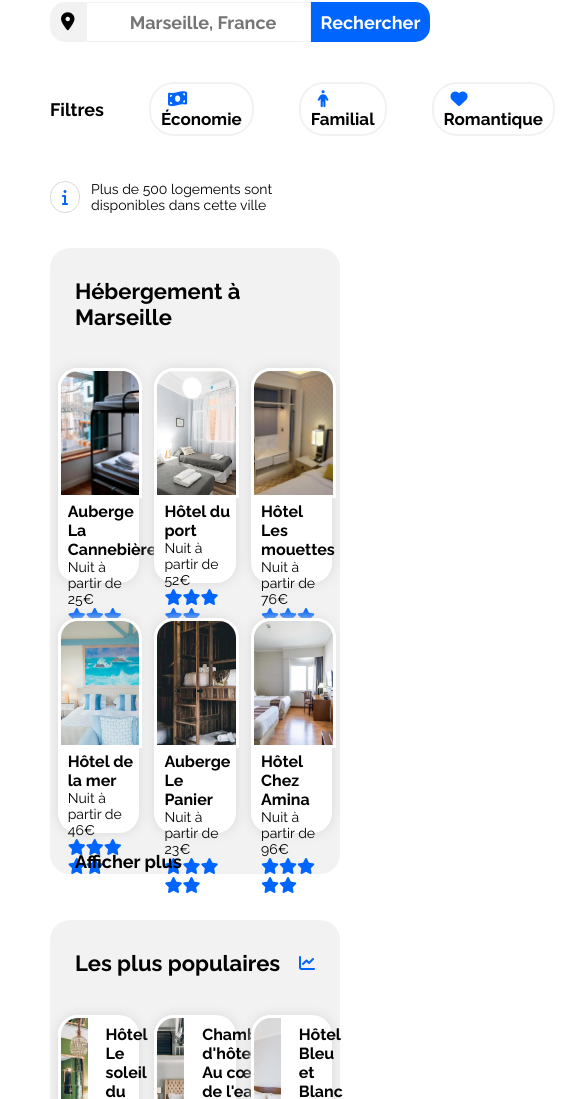
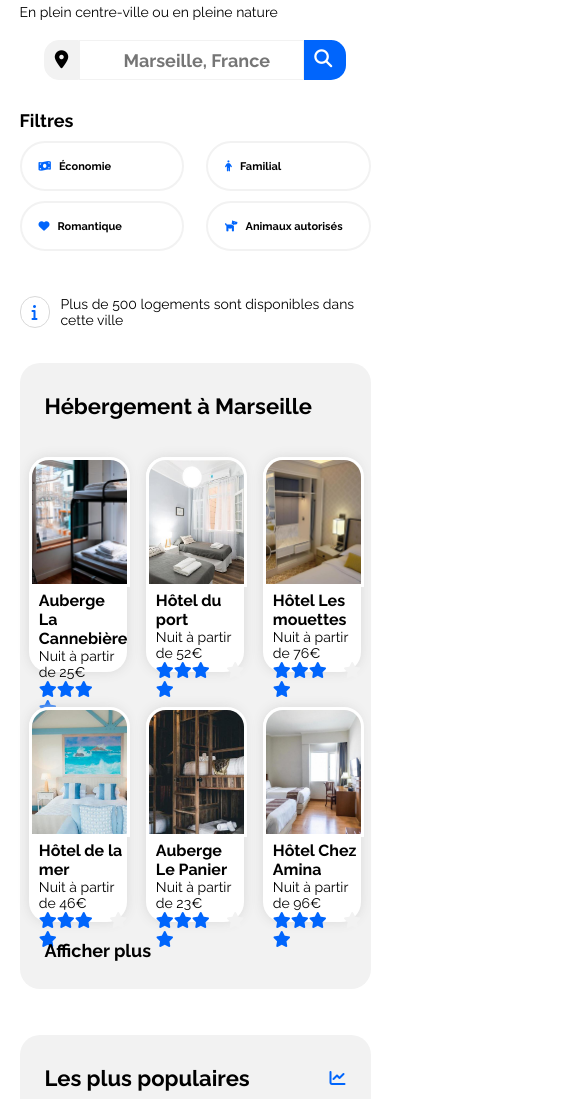
Before and after one commit to QuentinMouton/Booki, a plain HTML site: page index.html in a window 390 px wide. Shown: the part 181-1280 px from the top of the page, 585 px wide, since content can reach past the window. Drawn offline with Linux system fonts and the light colour scheme.

Commit message:
SeparrationCSS+modifTablette+Mobile

```diff
--- a/css/style.css
+++ b/css/style.css
@@ -6,7 +6,7 @@
     font-family: 'Raleway', sans-serif;
 }
 body{
-    margin: 0 50px 0 50px;
+    margin: 0 5% 0 5%;
 }
 a{
     color: black;
@@ -33,33 +33,39 @@ p{
 }
 /* HEADER */
 /* Menu de naviguation */
-nav {
+header {
     display: flex;
-    flex-direction: row;
-    align-items: center;
+    flex-direction: column;
     justify-content: space-between;
-    height: 70px;
 }
-nav img{
+header img{
     width: 61.09px;
     height: 19px;
 }
 .menu{
+    display: flex;
+    justify-content: space-between;
+    align-items: flex-end;
+    height: 40px;
     font-weight: 400;
     font-size: 16px;
 }
-nav a {
-    margin-left: 67px;
+nav {
+    display: flex;
+    justify-content: space-between;
+    align-items: flex-end;
+    width: 215px;
+    height: 100%;
 }
 nav a:hover{
-    padding-top: 24px;
-    font-weight: 500;
+    padding-top: 19px;
     color: #0065FC;
     border-top: 2px #0065FC solid;
+    font-weight: 500;
 }
 /* Texte */
 header h1{
-    margin-top: 20px;
+    margin-top: 30px;
 }
 header p{
     margin-top: 5px;
@@ -87,40 +93,60 @@ form{
     font-size: 18px;
     font-weight: 700;
 }
-#boutton_recherche{
+.boutton{
     padding-left: 10px;
-    padding-right: 10px;
-    border: none;
-    color: white;
-    font-size: 18px;
-    font-weight: 700;
+    padding-right: 14px;
     background-color: #0065FC;
     border-radius: 0 15px 15px 0;
 }
+#boutton_recherche{
+    border: none;
+    color: white;
+    padding-top: 10px;
+    background-color: #0065FC;
+    font-size: 18px;
+    font-weight: 700;
+}
+#loupe{
+    display: none;
+    border: none;
+    color: white;
+    padding-top: 10px;
+    background-color: #0065FC;
+    font-size: 18px;
+    font-weight: 700;
+}
+
 /* Filtres */
 .filtre {
     display: flex;
     flex-direction: row;
+    justify-content: flex-start;
     align-items: center;
     margin-top: 30px;
+}
+.filtre h2{
+    margin-right: 25px;
+}
+.boutton_filtre{
+    display: flex;
+    flex-direction: row;
+    justify-content: space-around;
+    width: 75%;
+}
+.filtre a{
+    padding: 5px 10px 5px 10px;
+    border: 2px #F2F2F2 solid;
+    border-radius: 25px;
+    font-weight: 700;
+    font-size: 17px;
 }
 .filtre a:hover {
     background-color: #DEEBFF;
 }
-.filtre a{
-    font-weight: 700;
-    font-size: 17px;
-}
 .filtre i {
     color: #0065FC;
     padding: 0 8px 0 7px;
-}
-.filtre_bouton{
-    font-size: 17px;
-    padding: 5px 10px 5px 10px;
-    margin-left: 45px;
-    border: 2px #F2F2F2 solid;
-    border-radius: 25px;
 }
 /* Information */
 .information{
@@ -181,11 +207,22 @@ section h1{
     object-fit: cover;
     border: 3px white solid;
 }
-.carte_heb i{
+.desc_heb{
+    display: flex;
+    flex-direction: column;
+    justify-content: space-between;
+    height: 70px;
+    padding: 0 0 0 10px;
+}
+.etoiles{
+    display: flex;
+    justify-content: flex-start;
+}
+.etoile_bleu{
     color: #0065FC;
 }
-.desc_heb{
-    padding-left: 10px;
+.etoile_grise{
+    color: #F2F2F2;
 }
 .affiche_plus{
     padding-left: 25px;
@@ -238,9 +275,6 @@ aside{
     justify-content: space-between;
     padding: 10px 0 10px 15px;
 }
-.carte_pop i{
-    color: #0065FC;
-}
 /* Article */
 article{
     width: 100%;
@@ -255,7 +289,7 @@ article h1{
     gap: 3%
 }
 .carte_acti{
-    height: 515px;
+    height: 520px;
     box-shadow: 0px 0px 12px #D9D9D9;
     border-radius: 20px;
 }
@@ -266,7 +300,7 @@ article h1{
     border-radius: 20px 20px 0 0;
 }
 .carte_acti h3{
-    padding: 10px 0 10px 15px
+    padding: 15px 0 18px 15px;
 }
 
 /* FOOTER */
@@ -289,35 +323,3 @@ footer{
 .legende p {
     line-height: 1.5em;
 }
-
-/* Media queries */
-/* Tablette */
-@media screen and (max-width: 992px) {
-    .heb_pop{
-        flex-direction: column;
-        height: 950px;
-    }
-    section{
-        width: 100%;
-        height: 626px;
-    }
-    aside{
-        width: 100%;
-        height: 278px;
-    }
-    .pop{
-        margin-bottom: 0;
-    }
-    .hotel_pop{
-        flex-direction: row;
-        justify-content: space-around;
-        width: 100%;
-    }
-    .carte_pop{
-        width: 28%;
-    }
-}
-/* Mobile */
-@media screen and (max-width: 768px) {
-
-}
--- /dev/null
+++ b/css/styleMobile.css
@@ -0,0 +1,71 @@
+/* Mobile */
+@media screen and (max-width: 768px) {
+    body{
+        margin: 0;
+    }
+    header{
+        flex-direction: column;
+    }
+    .menu{
+        flex-direction: column;
+        justify-content: space-between;
+        align-items: center;
+        width: 100%;
+        height: 85px;
+        padding-top: 25px;
+    }
+    .menu img{
+        padding-bottom: 30px;
+    }
+    nav{
+        align-items: flex-start;
+        width: 100%;
+    }
+    nav a{
+        width: 50%;
+        text-align: center;
+        padding-bottom: 11px;
+        border-bottom: 3px #F2F2F2 solid;
+    }
+    nav a:hover{
+        border-top: 0;
+        padding-top: 0;
+        padding-bottom: 11px;
+        border-bottom: 3px #0065FC solid;
+    }
+    header h1, header p{
+        margin: 3% 5% 0 5%;
+    }
+    main{
+        margin: 0 5% 0 5%;
+    }
+    form{
+        display: flex;
+        justify-content: center;
+    }
+    #boutton_recherche{
+        display: none;
+    }
+    #loupe{
+        display: block;
+    }
+    .filtre{
+        flex-direction: column;
+        align-items: flex-start;
+    }
+    .filtre h2{
+        margin-bottom: 10px;
+    }
+    .boutton_filtre{
+        flex-wrap: wrap;
+        justify-content: space-between;
+        height: 120px;
+    }
+    .filtre a{
+        display: flex;
+        align-items: center;
+        width: 40%;
+        height: 30%;
+        font-size: 11px;
+    }
+}
--- /dev/null
+++ b/css/styleTablette.css
@@ -0,0 +1,46 @@
+/* Media queries */
+@media screen and (max-width: 992px) {
+    .filtre{
+        justify-content: flex-start;
+
+    }
+    .filtre h2{
+        margin-right: 20px;
+    }
+    .boutton_filtre{
+        justify-content: space-between;
+        width: 100%;
+    }
+    .boutton_filtre div{
+        width: auto;
+    }
+    .heb_pop{
+        flex-direction: column;
+        height: 950px;
+    }
+    section{
+        width: 100%;
+        height: 626px;
+    }
+    aside{
+        width: 100%;
+        height: 278px;
+    }
+    .pop{
+        margin-bottom: 0;
+    }
+    .hotel_pop{
+        flex-direction: row;
+        justify-content: space-around;
+        width: 100%;
+    }
+    .carte_pop{
+        width: 28%;
+    }
+    .carte_acti{
+        height: 275px;
+    }
+    .carte_acti img{
+        height: 211px;
+    }
+}
--- a/index.html
+++ b/index.html
@@ -5,18 +5,21 @@
         <script src="https://kit.fontawesome.com/e058ce60e5.js" crossorigin="anonymous"></script>
         <link rel="preconnect" href="https://fonts.googleapis.com"><link rel="preconnect" href="https://fonts.gstatic.com" crossorigin><link href="https://fonts.googleapis.com/css2?family=Raleway:wght@400;700&display=swap" rel="stylesheet">
         <link href="CSS/style.css" rel="stylesheet" >
+        <link href="CSS/styleTablette.css" rel="stylesheet" >
+        <link href="CSS/styleMobile.css" rel="stylesheet" >
+        <meta name="viewport" content="width=device-width, initial-scale=1">
         <title>Booki</title>
     </head>
 
     <body>
         <header>
+            <div class="menu">
+                <img src="images/logo/Booki.png" alt="Logo Booki" class="booki">
                 <nav>
-                <img src="images/logo/Booki.png" alt="Logo Booki" class="booki">
-                <div class="menu">
                     <a href="#">Hébergement</a>
                     <a href="#">Activités</a>
+                </nav>
             </div>
-            </nav>
             <h1>Trouver votre hébergement pour des vacances de rêve</h1>
             <p>En plein centre-ville ou en pleine nature</p>
         </header>
@@ -25,14 +28,19 @@
             <form method="get" action="#">
                 <i class="fa-solid fa-location-dot" id="ico_recherche"></i>
                 <input type="text" name="recherche" placeholder="Marseille, France" id="champ_saisie">
+                <div class="boutton">
+                    <i class="fa-solid fa-magnifying-glass" id="loupe"></i>
                     <input type="submit" value="Rechercher" id="boutton_recherche" >
+                </div>
             </form>
             <div class="filtre">
                 <h2>Filtres</h2>
-                <a href="#" class="filtre_bouton"><i class="fa-solid fa-money-bill-wave"></i>Économie</a>
-                <a href="#" class="filtre_bouton"><i class="fa-solid fa-person"></i>Familial</a>
-                <a href="#" class="filtre_bouton"><i class="fa-solid fa-heart"></i>Romantique</a>
-                <a href="#" class="filtre_bouton"><i class="fa-solid fa-dog"></i>Animaux autorisés</a>
+                <div class="boutton_filtre">
+                    <a href="#"><i class="fa-solid fa-money-bill-wave"></i>Économie</a>
+                    <a href="#"><i class="fa-solid fa-person"></i>Familial</a>
+                    <a href="#"><i class="fa-solid fa-heart"></i>Romantique</a>
+                    <a href="#"><i class="fa-solid fa-dog"></i>Animaux autorisés</a>
+                </div>
             </div>
             <div class="information">
                 <i class="fa-solid fa-info" id="i"></i>
@@ -46,25 +54,52 @@
                             <a href="#" class="carte_heb">
                                 <img src="images/hebergements/4_small/marcus-loke-WQJvWU_HZFo-unsplash.jpg" alt="#" >
                                 <div class="desc_heb">
+                                    <div>
                                         <h3>Auberge La Cannebière</h3>
                                         <p>Nuit à partir de 25€</p>
-                                    <div><i class="fa-solid fa-star"></i><i class="fa-solid fa-star"></i><i class="fa-solid fa-star"></i><i class="fa-solid fa-star"></i><i class="fa-solid fa-star"></i></div>
+                                    </div>
+                                    <div class="etoiles">
+                                        <div class="etoile_bleu">
+                                            <i class="fa-solid fa-star"></i><i class="fa-solid fa-star"></i><i class="fa-solid fa-star"></i><i class="fa-solid fa-star"></i>
+                                        </div>
+                                        <div class="etoile_grise">
+                                            <i class="fa-solid fa-star"></i>
+                                        </div>
+                                    </div>
                                 </div>
                             </a>
                             <a href="#" class="carte_heb">
                                 <img src="images/hebergements/4_small/fred-kleber-gTbaxaVLvsg-unsplash.jpg" alt="#" >
                                 <div class="desc_heb">
+                                    <div>
                                         <h3>Hôtel du port</h3>
                                         <p>Nuit à partir de 52€</p>
-                                    <i class="fa-solid fa-star"></i><i class="fa-solid fa-star"></i><i class="fa-solid fa-star"></i><i class="fa-solid fa-star"></i><i class="fa-solid fa-star"></i>
+                                    </div>
+                                    <div class="etoiles">
+                                        <div class="etoile_bleu">
+                                            <i class="fa-solid fa-star"></i><i class="fa-solid fa-star"></i><i class="fa-solid fa-star"></i><i class="fa-solid fa-star"></i>
+                                        </div>
+                                        <div class="etoile_grise">
+                                            <i class="fa-solid fa-star"></i>
+                                        </div>
+                                    </div>
                                 </div>
                             </a>
                             <a href="#" class="carte_heb">
                                 <img src="images/hebergements/4_small/reisetopia-B8WIgxA_PFU-unsplash.jpg" alt="#" >
                                 <div class="desc_heb">
+                                    <div>
                                         <h3>Hôtel Les mouettes</h3>
                                         <p>Nuit à partir de 76€</p>
-                                    <i class="fa-solid fa-star"></i><i class="fa-solid fa-star"></i><i class="fa-solid fa-star"></i><i class="fa-solid fa-star"></i><i class="fa-solid fa-star"></i>
+                                    </div>
+                                    <div class="etoiles">
+                                        <div class="etoile_bleu">
+                                            <i class="fa-solid fa-star"></i><i class="fa-solid fa-star"></i><i class="fa-solid fa-star"></i><i class="fa-solid fa-star"></i>
+                                        </div>
+                                        <div class="etoile_grise">
+                                            <i class="fa-solid fa-star"></i>
+                                        </div>
+                                    </div>
                                 </div>
                             </a>
                         </div>
@@ -72,25 +107,52 @@
                             <a href="#" class="carte_heb">
                                 <img src="images/hebergements/4_small/annie-spratt-Eg1qcIitAuA-unsplash.jpg" alt="#" >
                                 <div class="desc_heb">
+                                    <div>
                                         <h3>Hôtel de la mer</h3>
                                         <p>Nuit à partir de 46€</p>
-                                    <i class="fa-solid fa-star"></i><i class="fa-solid fa-star"></i><i class="fa-solid fa-star"></i><i class="fa-solid fa-star"></i><i class="fa-solid fa-star"></i>
+                                    </div>
+                                    <div class="etoiles">
+                                        <div class="etoile_bleu">
+                                            <i class="fa-solid fa-star"></i><i class="fa-solid fa-star"></i><i class="fa-solid fa-star"></i><i class="fa-solid fa-star"></i>
+                                        </div>
+                                        <div class="etoile_grise">
+                                            <i class="fa-solid fa-star"></i>
+                                        </div>
+                                    </div>
                                 </div>
                             </a>
                             <a href="#" class="carte_heb">
                                 <img src="images/hebergements/4_small/nicate-lee-kT-ZyaiwBe0-unsplash.jpg" alt="#" >
                                 <div class="desc_heb">
+                                    <div>
                                         <h3>Auberge Le Panier</h3>
                                         <p>Nuit à partir de 23€</p>
-                                    <i class="fa-solid fa-star"></i><i class="fa-solid fa-star"></i><i class="fa-solid fa-star"></i><i class="fa-solid fa-star"></i><i class="fa-solid fa-star"></i>
+                                    </div>
+                                    <div class="etoiles">
+                                        <div class="etoile_bleu">
+                                            <i class="fa-solid fa-star"></i><i class="fa-solid fa-star"></i><i class="fa-solid fa-star"></i><i class="fa-solid fa-star"></i>
+                                        </div>
+                                        <div class="etoile_grise">
+                                            <i class="fa-solid fa-star"></i>
+                                        </div>
+                                    </div>
                                 </div>
                             </a>
                             <a href="#" class="carte_heb">
                                 <img src="images/hebergements/4_small/febrian-zakaria-M6S1WvfW68A-unsplash.jpg" alt="#" >
                                 <div class="desc_heb">
+                                    <div>
                                         <h3>Hôtel Chez Amina</h3>
                                         <p>Nuit à partir de 96€</p>
-                                    <i class="fa-solid fa-star"></i><i class="fa-solid fa-star"></i><i class="fa-solid fa-star"></i><i class="fa-solid fa-star"></i><i class="fa-solid fa-star"></i>
+                                    </div>
+                                    <div class="etoiles">
+                                        <div class="etoile_bleu">
+                                            <i class="fa-solid fa-star"></i><i class="fa-solid fa-star"></i><i class="fa-solid fa-star"></i><i class="fa-solid fa-star"></i>
+                                        </div>
+                                        <div class="etoile_grise">
+                                            <i class="fa-solid fa-star"></i>
+                                        </div>
+                                    </div>
                                 </div>
                             </a>
                         </div>
@@ -110,8 +172,13 @@
                                     <h3>Hôtel Le soleil du matin</h3>
                                     <p>Nuit à partir de 128€</p>
                                 </div>
-                                <div>
-                                    <i class="fa-solid fa-star"></i><i class="fa-solid fa-star"></i><i class="fa-solid fa-star"></i><i class="fa-solid fa-star"></i><i class="fa-solid fa-star"></i>
+                                <div class="etoiles">
+                                    <div class="etoile_bleu">
+                                        <i class="fa-solid fa-star"></i><i class="fa-solid fa-star"></i><i class="fa-solid fa-star"></i><i class="fa-solid fa-star"></i>
+                                    </div>
+                                    <div class="etoile_grise">
+                                        <i class="fa-solid fa-star"></i>
+                                    </div>
                                 </div>
                             </div>
                         </a>
@@ -122,8 +189,13 @@
                                     <h3>Chambres d'hôtes <br>Au cœur de l'eau</h3>
                                     <p>Nuit à partir de 71€</p>
                                 </div>
-                                <div>
-                                    <i class="fa-solid fa-star"></i><i class="fa-solid fa-star"></i><i class="fa-solid fa-star"></i><i class="fa-solid fa-star"></i><i class="fa-solid fa-star"></i>
+                                <div class="etoiles">
+                                    <div class="etoile_bleu">
+                                        <i class="fa-solid fa-star"></i><i class="fa-solid fa-star"></i><i class="fa-solid fa-star"></i><i class="fa-solid fa-star"></i>
+                                    </div>
+                                    <div class="etoile_grise">
+                                        <i class="fa-solid fa-star"></i>
+                                    </div>
                                 </div>
                             </div>
                         </a>
@@ -134,8 +206,13 @@
                                     <h3>Hôtel Bleu et Blanc</h3>
                                     <p>Nuit à partir de 68€</p>
                                 </div>
-                                <div>
-                                    <i class="fa-solid fa-star"></i><i class="fa-solid fa-star"></i><i class="fa-solid fa-star"></i><i class="fa-solid fa-star"></i><i class="fa-solid fa-star"></i>
+                                <div class="etoiles">
+                                    <div class="etoile_bleu">
+                                        <i class="fa-solid fa-star"></i><i class="fa-solid fa-star"></i><i class="fa-solid fa-star"></i><i class="fa-solid fa-star"></i>
+                                    </div>
+                                    <div class="etoile_grise">
+                                        <i class="fa-solid fa-star"></i>
+                                    </div>
                                 </div>
                             </div>
                         </a>
```
Lines whose indentation alone changed are shown as unchanged.
